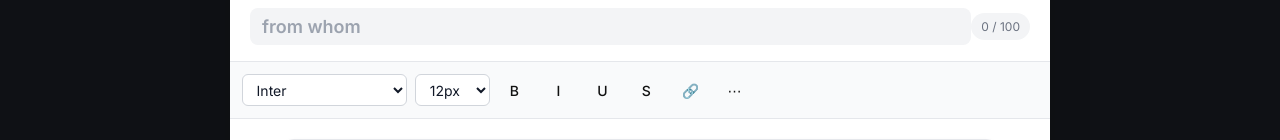
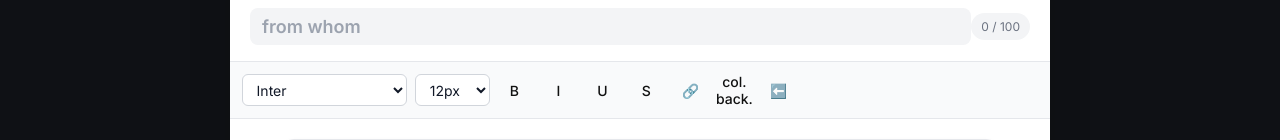
Before and after one commit to AlexandruChet/my-website-business-card, a React (Vite) app in the folder client/: page /writing_a_letter in a window 1280 px wide. Shown: the part 184-324 px from the top of the page. Built offline with nearby package versions, Linux system fonts and the light colour scheme.

Commit message:
I added new features

```diff
--- a/client/src/components/WriteLetter.tsx
+++ b/client/src/components/WriteLetter.tsx
@@ -1,4 +1,4 @@
-import { type FC, useEffect, useState, useRef } from "react";
+import React, { type FC, useEffect, useState, useRef } from "react";
 import Toolbar from "../ui/toolbar/toolbarUI";
 import FontSelector from "../ui/fontSelector/FontSelector";
 import { Button } from "../ui/button/btn_ui";
@@ -30,14 +30,51 @@ const WriteLetter: FC = () => {
 
   const handleClear = () => setText("");
 
-  const handleBold = (e: React.MouseEvent) => {
-    e.preventDefault();
-    document.execCommand("bold", false);
+  const execCommand = (
+    command: string,
+    value?: string | null,
+    e?: React.MouseEvent,
+  ) => {
+    e?.preventDefault();
+    if (value != null) document.execCommand(command, false, value);
+    else document.execCommand(command, false);
   };
 
-  const handleNormal = (e: React.MouseEvent) => {
-    e.preventDefault();
-    document.execCommand("removeFormat", false);
+  const handleBold = (e: React.MouseEvent) => execCommand("bold", undefined, e);
+  const handleNormal = (e: React.MouseEvent) =>
+    execCommand("removeFormat", undefined, e);
+  const handleUnderline = (e: React.MouseEvent) =>
+    execCommand("underline", undefined, e);
+  const handleStrikeThrough = (e: React.MouseEvent) =>
+    execCommand("strikeThrough", undefined, e);
+
+  const handleAddLink = () => {
+    const url = prompt("Enter URL:");
+    if (url) execCommand("createLink", url);
+  };
+
+  const handleHighlight = () => {
+    const color = prompt("Enter highlight color (yellow, #ff0):", "yellow");
+    if (color) execCommand("backColor", color);
+  };
+
+  const handleAlign = () => {
+    const align = prompt("Align text: left, center, right, justify", "left") as
+      | "left"
+      | "center"
+      | "right"
+      | "justify"
+      | null;
+    if (!align) return;
+
+    const commands: Record<"left" | "center" | "right" | "justify", string> = {
+      left: "justifyLeft",
+      center: "justifyCenter",
+      right: "justifyRight",
+      justify: "justifyFull",
+    };
+
+    execCommand(commands[align]);
   };
 
   const { isVisible, isMinimized, open, close, toggleMinimize } =
@@ -93,17 +130,31 @@ const WriteLetter: FC = () => {
             <Button variant="ghost" size="icon" onMouseDown={handleNormal}>
               I
             </Button>
-            <Button variant="ghost" size="icon">
+            <Button variant="ghost" size="icon" onMouseDown={handleUnderline}>
               U
             </Button>
-            <Button variant="ghost" size="icon">
+            <Button
+              variant="ghost"
+              size="icon"
+              onMouseDown={handleStrikeThrough}
+            >
               S
             </Button>
-            <Button variant="ghost" size="icon">
+            <Button variant="ghost" size="icon" onMouseDown={handleAddLink}>
               🔗
             </Button>
-            <Button variant="ghost" size="icon">
-              ⋯
+            <Button variant="ghost" size="icon" onMouseDown={handleHighlight}>
+              col. back.
+            </Button>
+            <Button
+              variant="ghost"
+              size="icon"
+              onMouseDown={(e) => {
+                e.preventDefault();
+                handleAlign();
+              }}
+            >
+              ⬅️
             </Button>
           </Toolbar>
 
```
